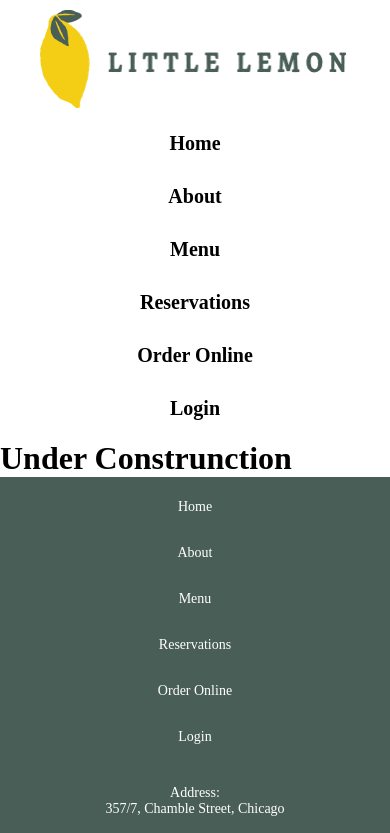
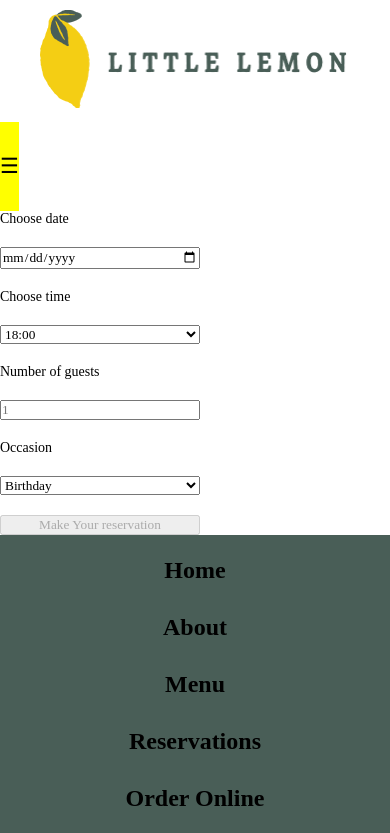
Before and after one commit to ransidis/table-bookig-system, a React (Create React App) app: page /reservations in a window 390 px wide. Shown: the top 833 px of the page. Built offline with nearby package versions, Linux system fonts and the light colour scheme.

Commit message:
Reserve Table Section added

```diff
--- a/src/App.js
+++ b/src/App.js
@@ -4,6 +4,7 @@ import Nav from"./Nav.js"
 import Footer from"./Footer.js"
 import Main from"./Main.js"
 import TableReserve from './pages/TableReserve.js';
+import ResponsiveNav from './pages/ResponsiveNav.js';
 
 import { Route, Routes, Link } from 'react-router-dom';
 
@@ -13,6 +14,7 @@ function App() {
       <div className='header-bar'>
         <Header/>
         <Nav/>
+
       </div>
       <Routes>
         <Route path='/' element={<Main location="Chicago"/>}/>
--- a/src/Main.css
+++ b/src/Main.css
@@ -34,6 +34,7 @@
     background: #F4CE14;
     box-shadow: 0px 4px 4px 0px rgba(0, 0, 0, 0.25);
     font-size: 1.3rem;
+    cursor: pointer;
 }
 
 .hero button:hover{
@@ -116,6 +117,7 @@
     background: #F4CE14;
     box-shadow: 0px 4px 4px 0px rgba(0, 0, 0, 0.25);
     font-size: 1.3rem;
+    cursor: pointer;
 }
 
 
--- a/src/Nav.js
+++ b/src/Nav.js
@@ -1,9 +1,11 @@
 
 import { Link } from 'react-router-dom';
+import ResponsiveNav from './pages/ResponsiveNav';
 
 function Nav(){
 
     return(
+        <>
         <nav>
         <ul>
             <Link to="/" className='nav-item'>Home</Link>
@@ -13,7 +15,12 @@ function Nav(){
             <Link to="/" className='nav-item'>Order Online</Link>
             <Link to="/" className='nav-item'>Login</Link>
         </ul>
+
     </nav>
+    <div className='ResponsiveNav'>
+            <ResponsiveNav />
+        </div>
+    </>
     )
 }
 
--- /dev/null
+++ b/src/pages/ResponsiveNav.css
@@ -0,0 +1,42 @@
+
+.mobile-nav {
+    display: flex;
+    flex-direction: column;
+    align-items: center;
+
+    background-color: yellow;
+  }
+
+  .toggle-button {
+    font-size: 1.5em;
+    cursor: pointer;
+    background: none;
+    border: none;
+  }
+
+  .dropdown-list {
+    list-style: none;
+    padding: 0;
+    margin: 0;
+
+  }
+
+  .nav-item {
+    display: inline-block;
+    margin: 0rem;
+
+    color: #000;
+    font-size: 24px;
+    font-style: none;
+    font-weight: 700;
+    text-decoration: none;
+
+
+  }
+
+  /* Media Query for small screens */
+  @media (min-width: 769px) {
+    .mobile-nav {
+      display: none;
+    }
+  }
--- /dev/null
+++ b/src/pages/ResponsiveNav.js
@@ -0,0 +1,55 @@
+import React, { useState } from 'react';
+import { Link } from 'react-router-dom';
+import './ResponsiveNav.css'; // Create a separate CSS file for styling
+
+const MobileNavDropdown = () => {
+  const [isDropdownOpen, setIsDropdownOpen] = useState(false);
+
+  const toggleDropdown = () => {
+    setIsDropdownOpen(!isDropdownOpen);
+  };
+
+  return (
+    <div className="mobile-nav">
+      <button className="toggle-button" onClick={toggleDropdown}>
+        ☰
+      </button>
+      {isDropdownOpen && (
+        <ul className="dropdown-list">
+          <li>
+            <Link to="/" className="nav-item">
+              Home
+            </Link>
+          </li>
+          <li>
+            <Link to="/" className="nav-item">
+              About
+            </Link>
+          </li>
+          <li>
+            <Link to="/" className="nav-item">
+              Menu
+            </Link>
+          </li>
+          <li>
+            <Link to="/reservations" className="nav-item">
+              Reservations
+            </Link>
+          </li>
+          <li>
+            <Link to="/" className="nav-item">
+              Order Online
+            </Link>
+          </li>
+          <li>
+            <Link to="/" className="nav-item">
+              Login
+            </Link>
+          </li>
+        </ul>
+      )}
+    </div>
+  );
+};
+
+export default MobileNavDropdown;
--- a/src/pages/TableReserve.js
+++ b/src/pages/TableReserve.js
@@ -1,12 +1,52 @@
-import './TableReserve.css'
+import { useState } from 'react';
+import './TableReserve.css';
 
-function TableReserve(){
+function TableReserve() {
+  const [date, setDate] = useState("");
+  const [time, setTime] = useState("");
+  const [guests, setGuests] = useState("");
+  const [occasion, setOccasion] = useState("");
 
-    return(
-        <>
-        <h1>Under Construnction</h1>
-        </>
-    )
+  //Change availability here
+  const [availableTimes, setAvailableTimes] = useState(["18:00", "19:00", "20:00", "21:00", "22:00"]);
+  const [availableOccasions, setAvailableOccasions] = useState(["Birthday", "Anniversary", "Other"]);
+
+  const handleSubmit = (e) => {
+    e.preventDefault();
+    setDate('')
+    setGuests('')
+    setTime('')
+    setOccasion('')
+    alert('Submitted');
+  }
+
+  return (
+    <>
+      <form style={{ display: 'grid', maxWidth: '200px', gap: '20px' }} onSubmit={handleSubmit}>
+        <label htmlFor="res-date">Choose date</label>
+        <input type="date" id="res-date" value={date} onChange={(e) => setDate(e.target.value)} />
+
+        <label htmlFor="res-time">Choose time</label>
+        <select id="res-time" value={time} onChange={(e) => setTime(e.target.value)}>
+          {availableTimes.map((availableTime) => (
+            <option key={availableTime} value={availableTime}>{availableTime}</option>
+          ))}
+        </select>
+
+        <label htmlFor="guests">Number of guests</label>
+        <input type="number" placeholder="1" min="1" max="10" id="guests" value={guests} onChange={(e) => setGuests(e.target.value)} />
+
+        <label htmlFor="occasion">Occasion</label>
+        <select id="occasion" value={occasion} onChange={(e) => setOccasion(e.target.value)}>
+        {availableOccasions.map((availableoccasion)=>(
+            <option key={availableoccasion} value={availableoccasion}>{availableoccasion}</option>
+        ))}
+        </select>
+
+        <input type="submit" value="Make Your reservation" disabled={!date || !time || !guests || !occasion} />
+      </form>
+    </>
+  );
 }
 
 export default TableReserve;
--- a/src/sizes/mobile.css
+++ b/src/sizes/mobile.css
@@ -58,16 +58,8 @@
 
  /*Nav*/
 
- main .header-bar {
-  display:inline;
-}
-
- Nav .nav-item{
-  display: flex;
-  margin: auto;
-  color: #000;
-  font-size: 20px;
-  font-weight: 700;
+nav ul{
+  display: none;
 }
 
 
```
Also changed, not shown: src/Header.css (line endings or trailing spaces).
